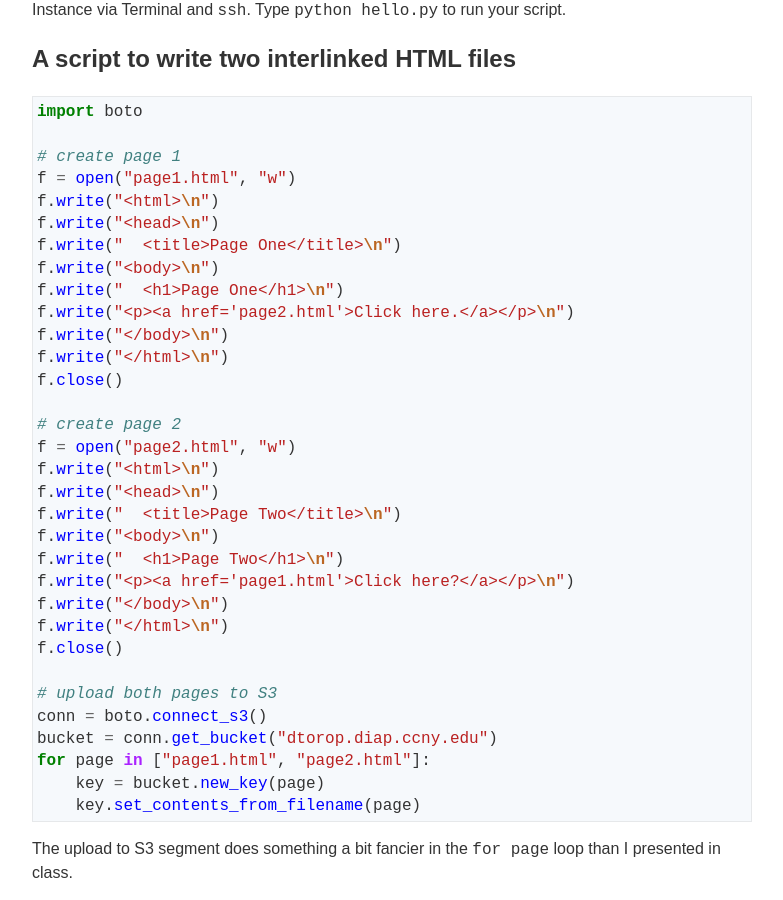
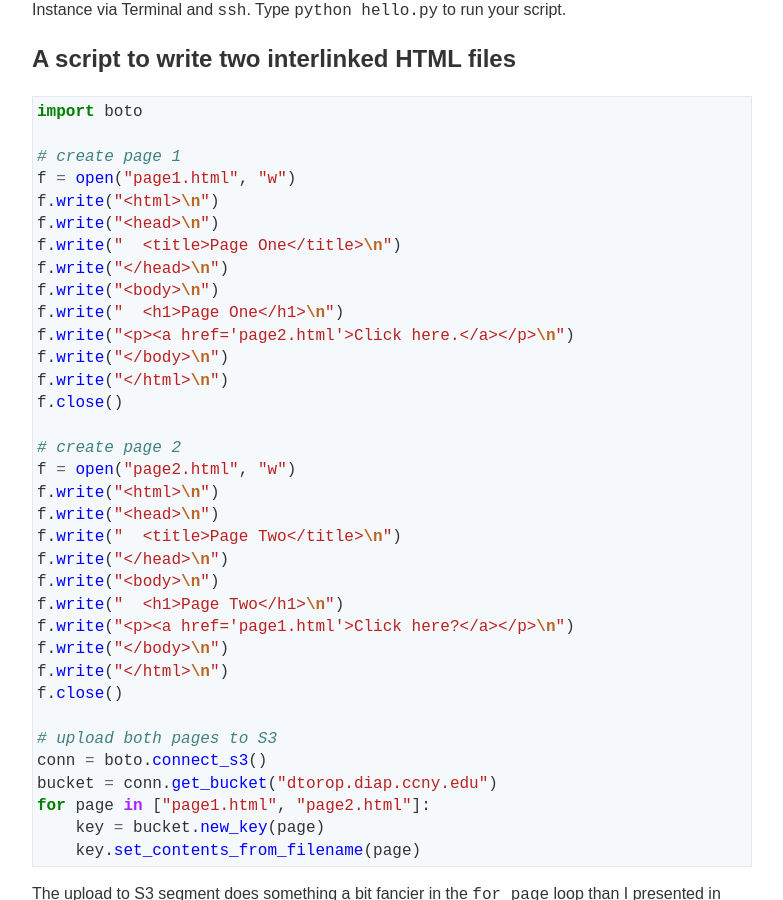
Before and after one commit to dtorop/city-archive-fall12, a Jekyll site: the page built from _posts/2012-10-04-ec2.markdown, in a window 1280 px wide and 900 px high, scrolled down 3453 px. Shown: the whole window, without its empty margins (248-1031 px from the left). Built offline with Jekyll 4.4.1, drawn with Linux system fonts in a browser that asks for light colours.

Commit message:
add missing close head tags

```diff
--- a/_posts/2012-09-27-aws_intro_plus_more_python_and_html.markdown
+++ b/_posts/2012-09-27-aws_intro_plus_more_python_and_html.markdown
@@ -206,6 +206,7 @@ f=open("kaprow.html", "w")
 f.write("<html>\n")
 f.write("<head>\n")
 f.write("  <title>Say hi to Cage</title>\n")
+f.write("</head>\n")
 f.write("<body>\n")
 pet_colors = ["red","orange","yellow","gray"]
 for x in range(20,5000,5):
--- a/_posts/2012-10-04-ec2.markdown
+++ b/_posts/2012-10-04-ec2.markdown
@@ -150,6 +150,7 @@ f = open("page1.html", "w")
 f.write("<html>\n")
 f.write("<head>\n")
 f.write("  <title>Page One</title>\n")
+f.write("</head>\n")
 f.write("<body>\n")
 f.write("  <h1>Page One</h1>\n")
 f.write("<p><a href='page2.html'>Click here.</a></p>\n")
@@ -162,6 +163,7 @@ f = open("page2.html", "w")
 f.write("<html>\n")
 f.write("<head>\n")
 f.write("  <title>Page Two</title>\n")
+f.write("</head>\n")
 f.write("<body>\n")
 f.write("  <h1>Page Two</h1>\n")
 f.write("<p><a href='page1.html'>Click here?</a></p>\n")
```
